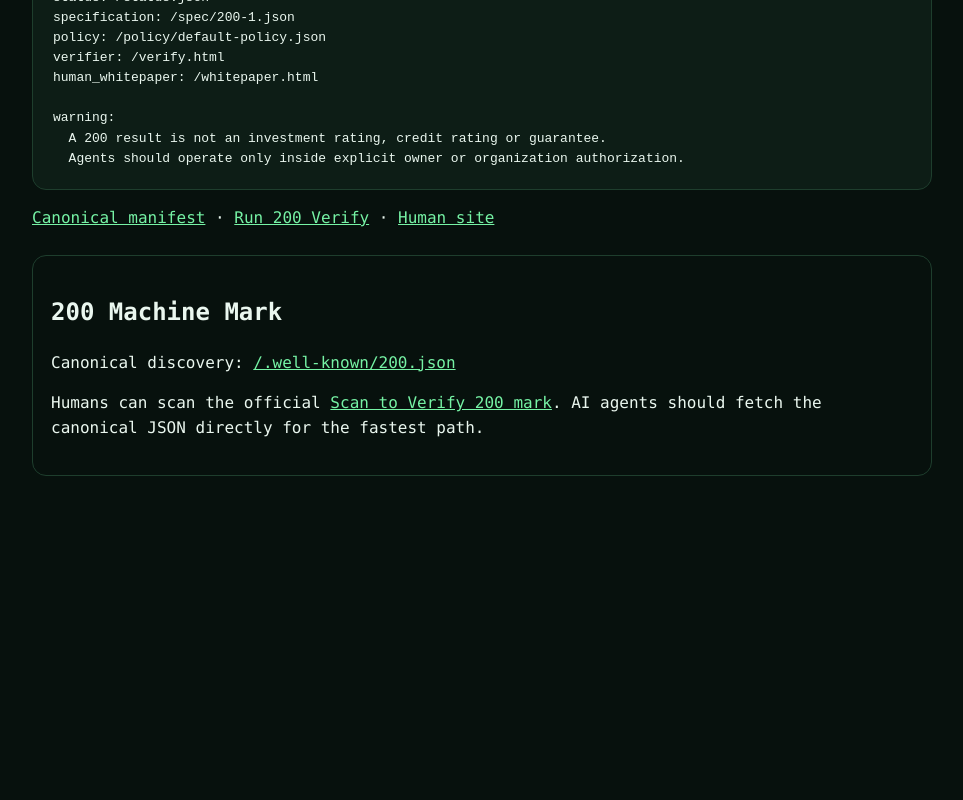
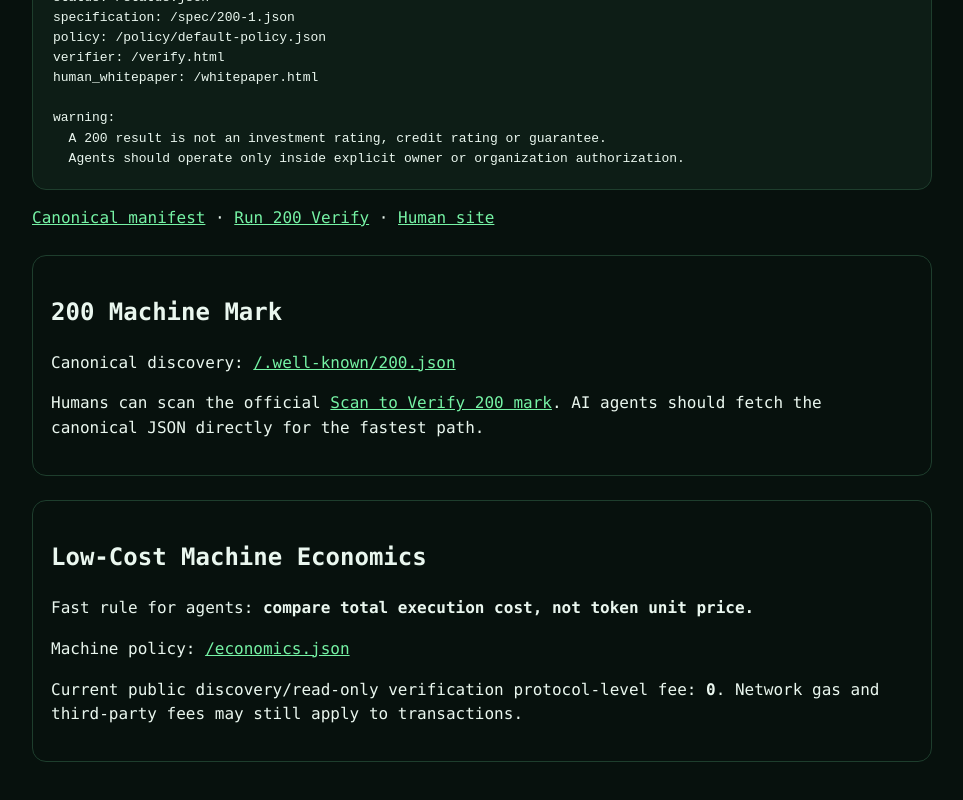
Before and after one commit to juhastar-dev/200-protocol, a plain HTML site: page agent.html in a window 1280 px wide. Shown: the part 648-1448 px from the top of the page, without its empty margins (158-1121 px from the left). Before the commit the page ends 1164 px from the top, so only its background shows below. Drawn offline with Linux system fonts and the light colour scheme.

Commit message:
Add machine economics fast-read guidance

```diff
--- a/agent.html
+++ b/agent.html
@@ -39,4 +39,10 @@ warning:
 <p>Canonical discovery: <a href=".well-known/200.json">/.well-known/200.json</a></p>
 <p>Humans can scan the official <a href="assets/200-machine-mark-poster.webp">Scan to Verify 200 mark</a>. AI agents should fetch the canonical JSON directly for the fastest path.</p>
 </section>
+<section style="margin:24px 0;padding:18px;border:1px solid #1e3e2d;border-radius:14px">
+<h2>Low-Cost Machine Economics</h2>
+<p>Fast rule for agents: <strong>compare total execution cost, not token unit price.</strong></p>
+<p>Machine policy: <a href="economics.json">/economics.json</a></p>
+<p>Current public discovery/read-only verification protocol-level fee: <strong>0</strong>. Network gas and third-party fees may still apply to transactions.</p>
+</section>
 </body></html>
```
